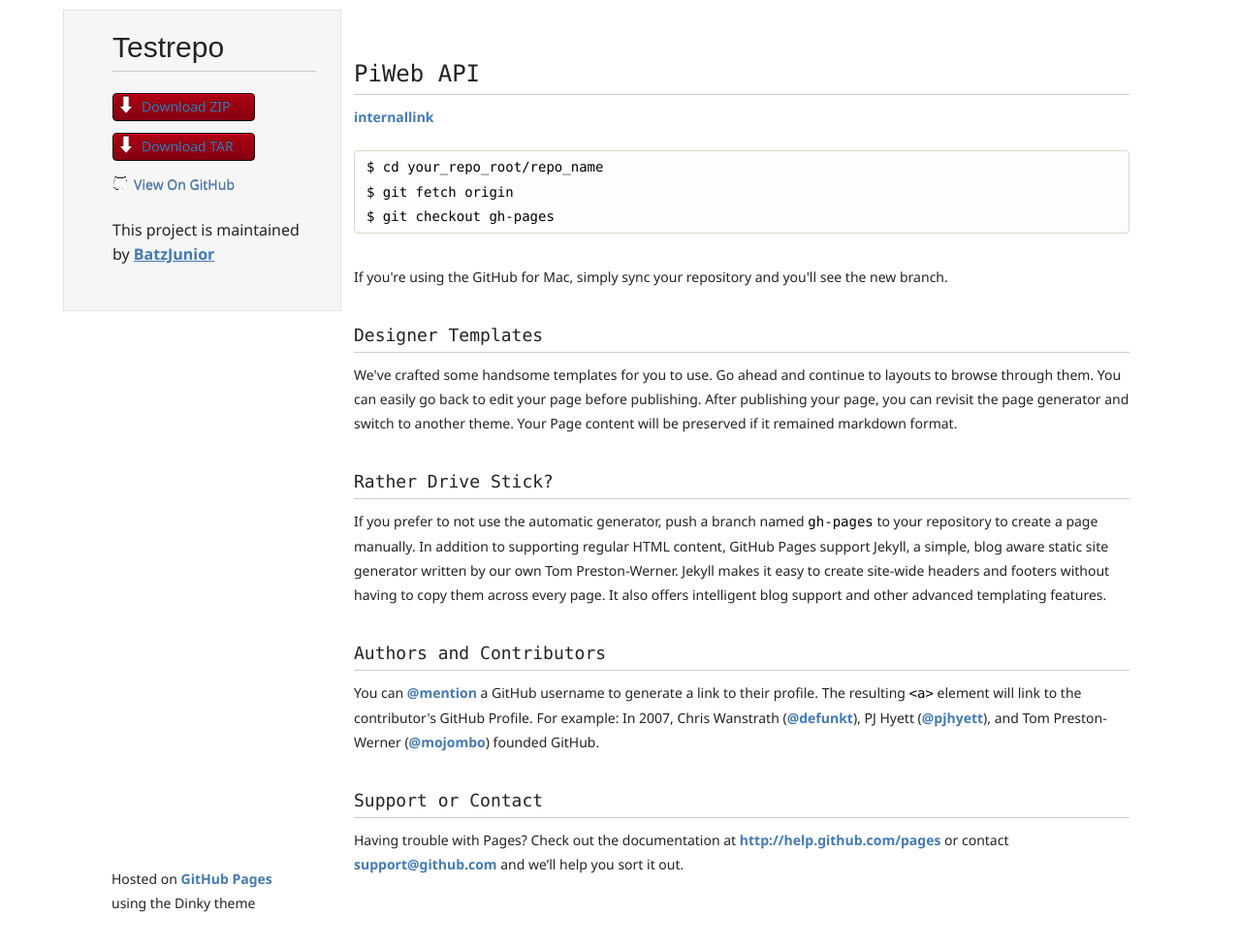
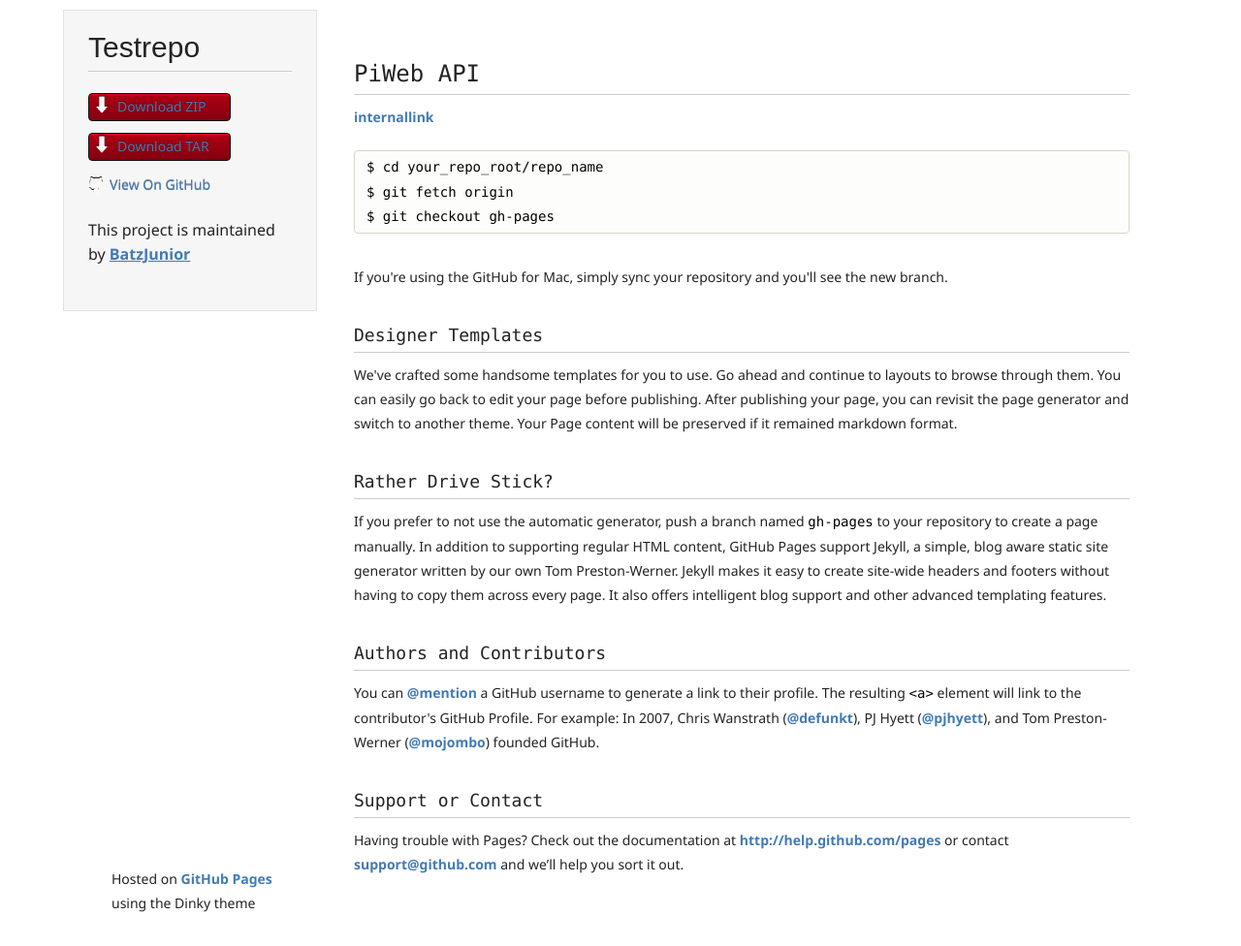
Before and after one commit to BatzJunior/testrepo, a Jekyll site: the page index.html, which Jekyll copies as it is, in a window 1280 px wide and 976 px high. Shown: the whole window at 97% size. Built offline with Jekyll 4.4.1, drawn with Linux system fonts in a browser that asks for light colours.

Commit message:
Update styles.css

```diff
--- a/stylesheets/styles.css
+++ b/stylesheets/styles.css
@@ -210,7 +210,7 @@ header {
 	position:fixed;
 	border: 1px solid #E2E2E2;
 
-	padding: 18px 25px 22px 50px;
+	padding: 18px 25px 22px 25px;
 	-webkit-font-smoothing: antialiased;
 }
 
```
